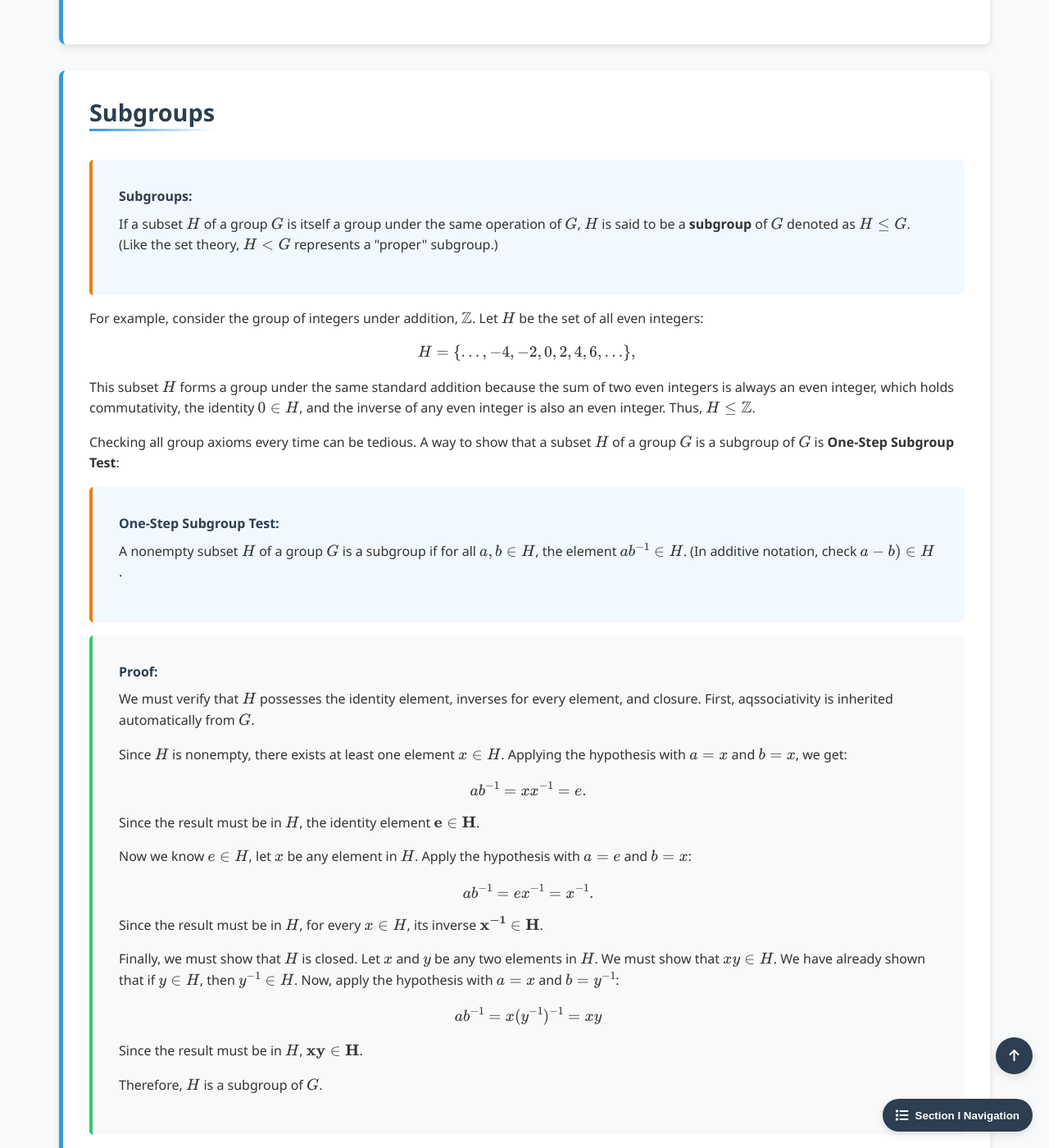
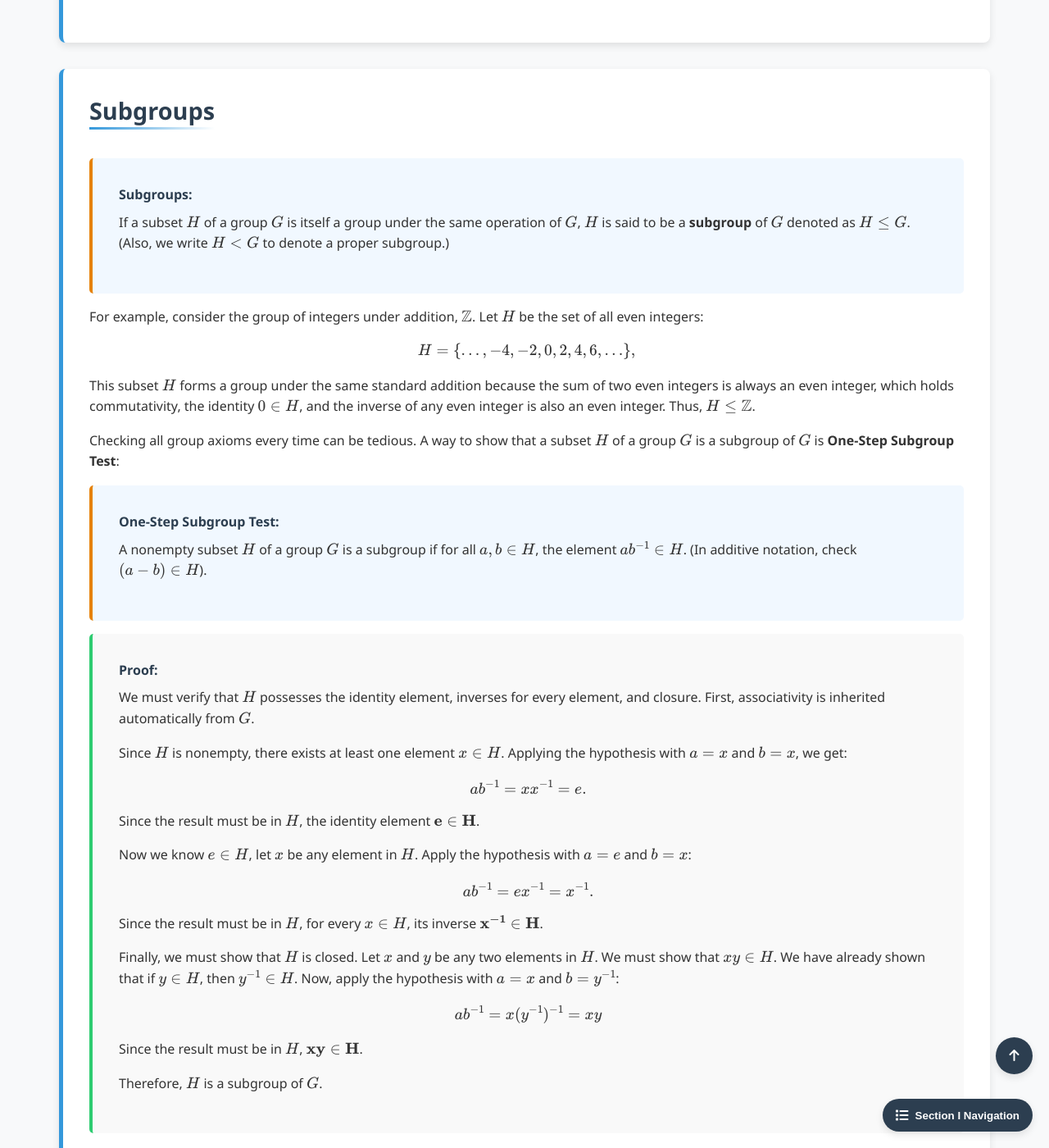
Before and after one commit to Yusukey01/yusukey01.github.io, a Jekyll site: the page built from Mathematics/Linear_algebra/intro_groups.html, in a window 1280 px wide and 1400 px high, scrolled down 5860 px. Shown: the whole window at 82% size. Built offline with Jekyll 4.4.1, drawn with Linux system fonts in a browser that asks for light colours; some of the changed text lies outside the part shown.

Commit message:
fixed notation, explanation, and math

```diff
--- a/Mathematics/Linear_algebra/intro_groups.html
+++ b/Mathematics/Linear_algebra/intro_groups.html
@@ -136,7 +136,7 @@ uses_python: false
                             \]
                             <li><strong>Identity</strong></li>
                             \[
-                            \forall a \in G, \exists \, e \in G \text{ s.t. } ae = ea = a.
+                             \exists \, e \in G \text{ s.t. } \forall a \in G, \, ae = ea = a.
                             \]
                             <li> <strong>Inverses</strong></li>
                             \[
@@ -157,7 +157,7 @@ uses_python: false
                                    c & d \\
                     \end{bmatrix}
                     \]
-                    assuming \(\det(A) = ad -bc \neq 0\) where a, b, c, d \in \mathbb{R}.
+                    assuming \(\det(A) = ad -bc \neq 0\) where \(a, b, c, d \in \mathbb{R}\).
                     Then we know that we have the identity matrix:
                      \[
                     I =
@@ -212,7 +212,7 @@ uses_python: false
                         If a group \(G\) satisfies the commutative property for every pair of its elements \(a\) and \(b\),
                         the group \(G\) is called an <strong>Abelian</strong> group.
                         \[
-                        a, b \in G, \, \forall \, (a, b), ab = ba \in G.
+                        \forall a, b \in G, \, ab = ba \in G.
                         \]
                         </p>
                 </div>
@@ -428,7 +428,7 @@ uses_python: false
                     <p>
                     If a subset \(H\) of a group \(G\) is itself a group under the same operation of \(G\), \(H\) is said to be
                     a <strong>subgroup</strong> of \(G\) denoted as \(H \leq G\).
-                    (Like the set theory, \(H < G\) represents a "proper" subgroup.)
+                    (Also, we write \(H < G\)  to denote a proper subgroup.)
                     </p>
                 </div>
 
@@ -453,7 +453,7 @@ uses_python: false
                     <span class="theorem-title">One-Step Subgroup Test:</span>
                     <p>
                         A nonempty subset \(H\) of a group \(G\) is a subgroup if for all \(a, b \in H\),
-                        the element \(a b^{-1} \in H\). (In additive notation, check \(a - b) \in H\).
+                        the element \(a b^{-1} \in H\). (In additive notation, check \( (a - b) \in H\)).
                     </p>
                 </div>
 
@@ -462,7 +462,7 @@ uses_python: false
 
                     <p>
                         We must verify that \(H\) possesses the identity element, inverses for every element, and closure.
-                        First, aqssociativity is inherited automatically from \(G\).
+                        First, associativity is inherited automatically from \(G\).
                     </p>
 
                     <p>
```
Also changed, not shown: other parts of Mathematics/Linear_algebra/intro_groups.html (+4 -4 lines).
